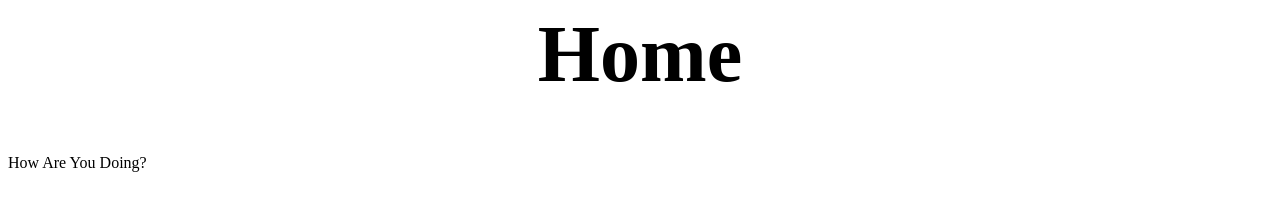
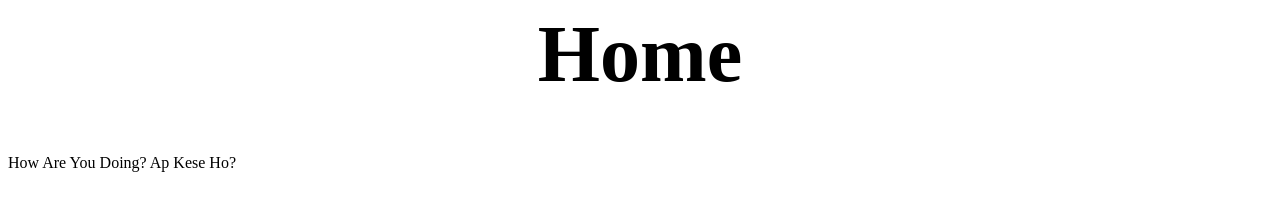
Before and after one commit to abdul0moiz/Project, a plain HTML site: page index.html in a window 1280 px wide. Shown: the part 143-354 px from the top of the page. Drawn offline with Linux system fonts and the light colour scheme.

Commit message:
Form-Updated

```diff
--- a/index.html
+++ b/index.html
@@ -46,6 +46,6 @@
     </ul>
     <br />
     <h1>Home</h1>
-    <p>How Are You Doing?</p>
+    <p>How Are You Doing? Ap Kese Ho?</p>
 </body>
 </html>
```
